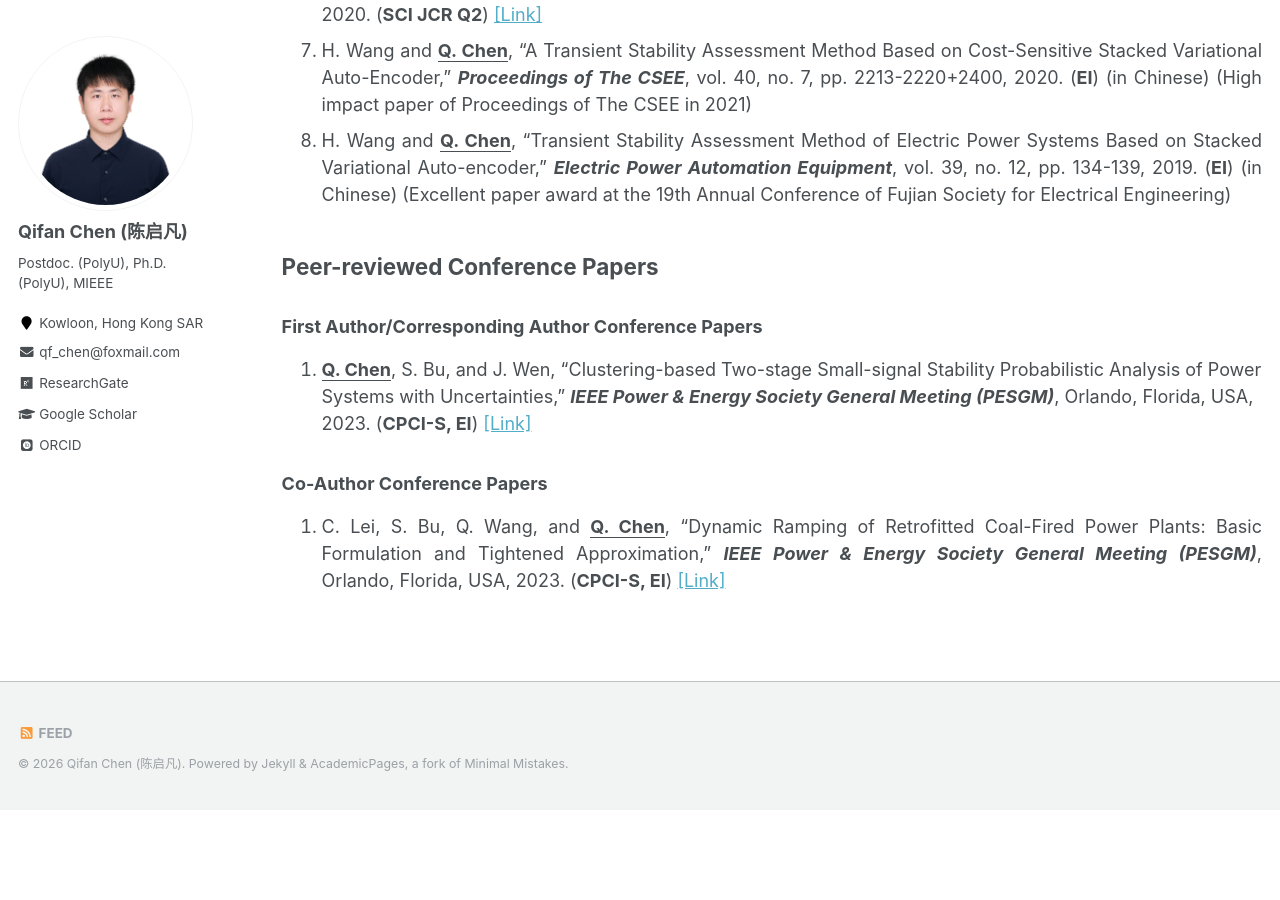
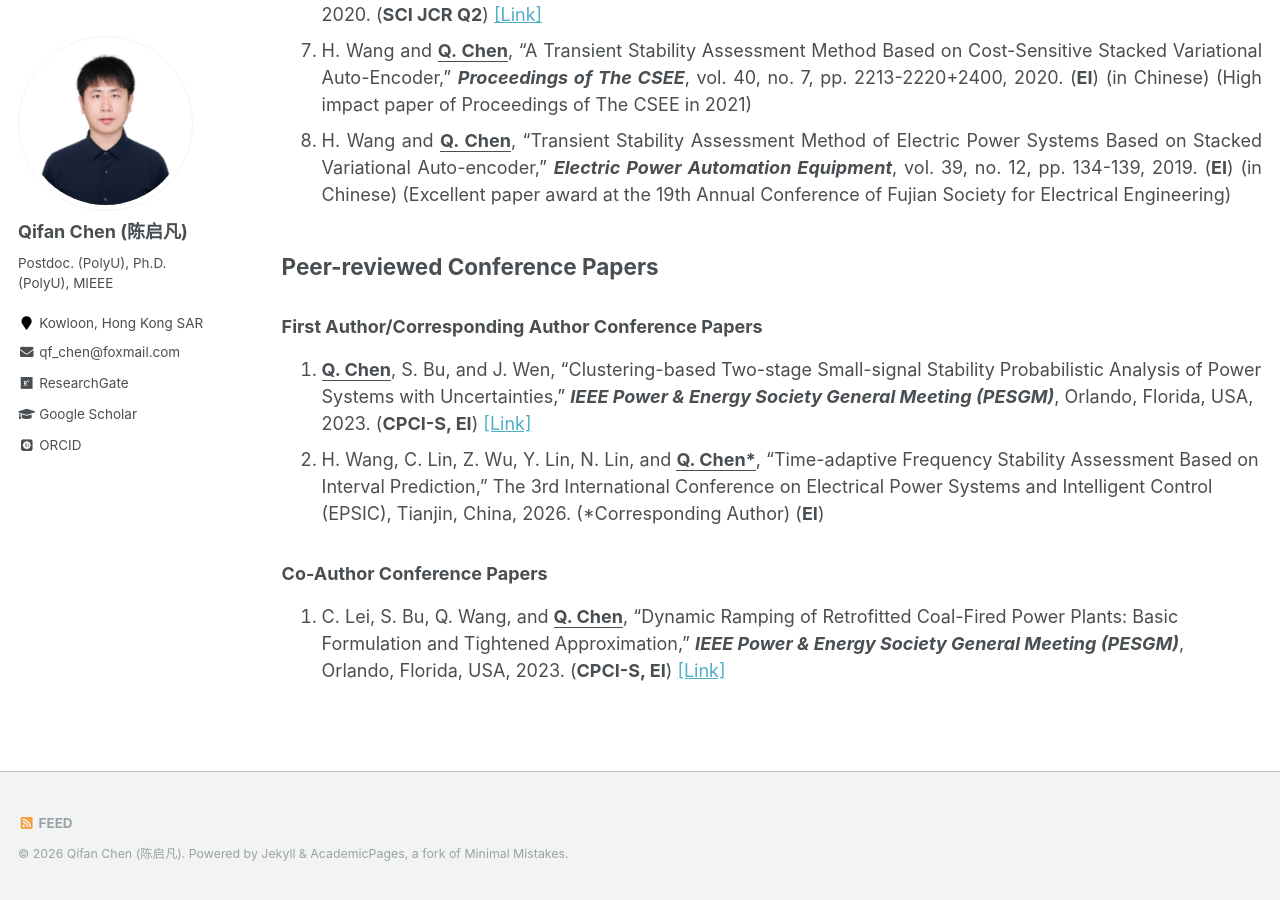
Before and after one commit to ChQf/ChQf.github.io, a Jekyll site: the page built from _pages/publications.md, in a window 1280 px wide and 900 px high, scrolled down 1646 px. Built offline with Jekyll 4.4.1, drawn with Linux system fonts in a browser that asks for light colours; some web fonts are replaced; before the commit the page ends 2456 px from its top, so only the background shows below that.

Commit message:
Update publications.md

```diff
--- a/_pages/publications.md
+++ b/_pages/publications.md
@@ -33,7 +33,9 @@ author_profile: true
 ## Peer-reviewed Conference Papers
 ### First Author/Corresponding Author Conference Papers
 1. **<u>Q. Chen</u>**, S. Bu, and J. Wen, "Clustering-based Two-stage Small-signal Stability Probabilistic Analysis of Power Systems with Uncertainties," ***IEEE Power & Energy Society General Meeting (PESGM)***, Orlando, Florida, USA, 2023. (**CPCI-S, EI**) [[Link]](https://ieeexplore.ieee.org/document/10252926){:target="_blank"}<br>
+2. H. Wang, C. Lin, Z. Wu, Y. Lin, N. Lin, and **<u>Q. Chen*</u>**, “Time-adaptive Frequency Stability Assessment Based on Interval Prediction,” The 3rd International Conference on Electrical Power Systems and Intelligent Control (EPSIC), Tianjin, China, 2026. (*Corresponding Author) (**EI**)<br>
 
 ### Co-Author Conference Papers
 1. C. Lei, S. Bu, Q. Wang, and **<u>Q. Chen</u>**, "Dynamic Ramping of Retrofitted Coal-Fired Power Plants: Basic Formulation and Tightened Approximation," ***IEEE Power & Energy Society General Meeting (PESGM)***, Orlando, Florida, USA, 2023. (**CPCI-S, EI**) [[Link]](https://ieeexplore.ieee.org/document/10253043){:target="_blank"}<br>
+
 {: .text-justify}
```
